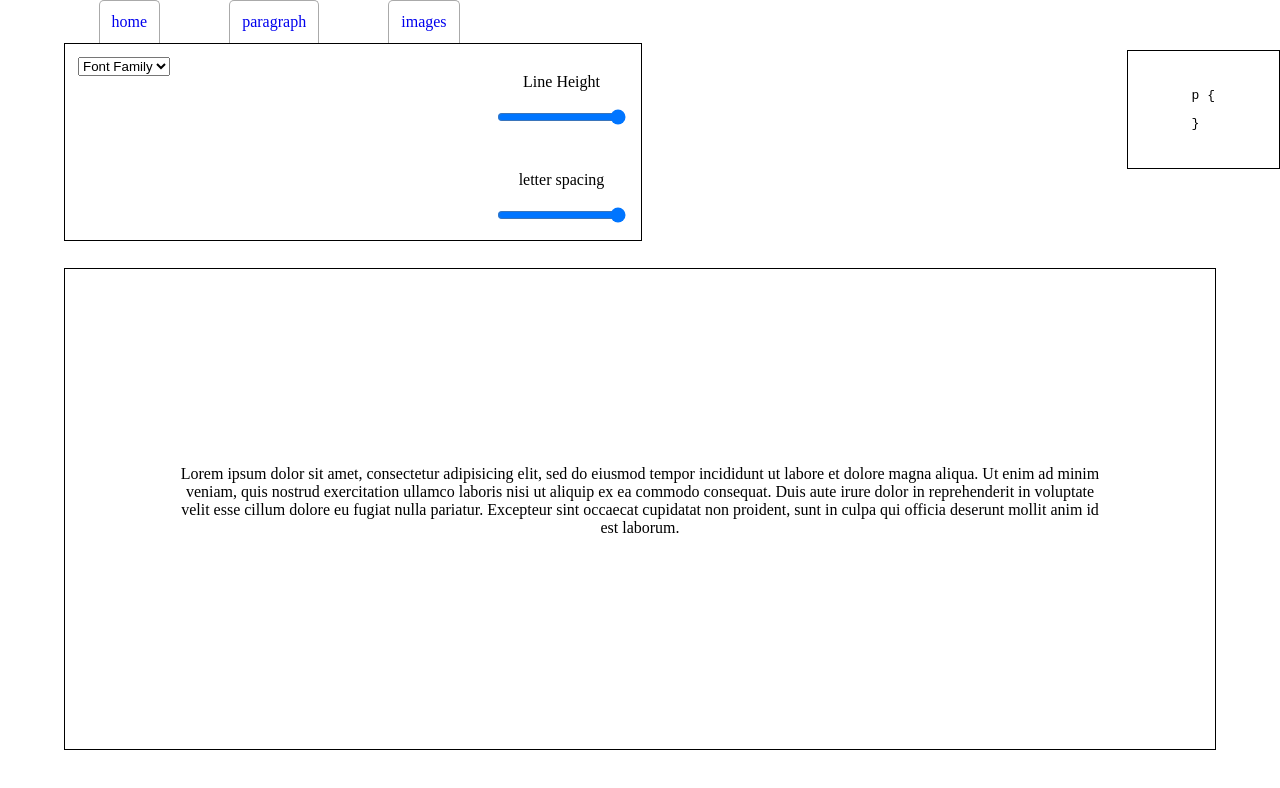
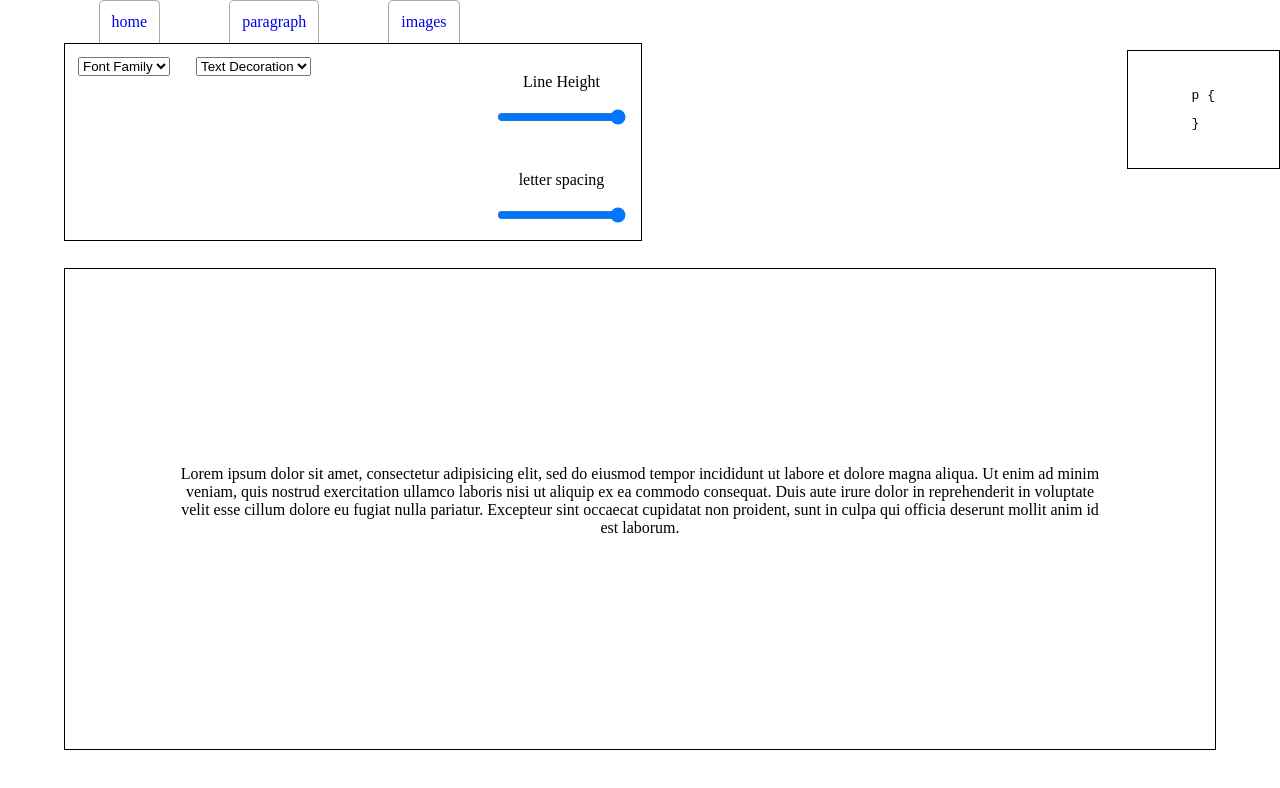
Before and after one commit to bakerTX/sandbox, a React (Create React App) app: page / in a window 1280 px wide. Both pictures are taken after a click on the link "paragraph". Shown: the top 788 px of the page. Built offline with nearby package versions, Linux system fonts and the light colour scheme.

Commit message:
Added text decoration control

```diff
--- a/src/components/ControlBoards/ImagesControllers/Position.js
+++ b/src/components/ControlBoards/ImagesControllers/Position.js
@@ -36,7 +36,6 @@ class Position extends Component {
 
     let image = document.getElementById("supermoon");
     image.style.position = selectedPosition;
-
   }
 
 _changePositionMargin(e){
--- a/src/components/ControlBoards/ParagraphCB.js
+++ b/src/components/ControlBoards/ParagraphCB.js
@@ -2,6 +2,7 @@ import React, { Component } from 'react';
 import FontFamily from './ParagraphControllers/FontFamily';
 import LineHeight from './ParagraphControllers/LineHeight';
 import LetterSpacing from './ParagraphControllers/LetterSpacing';
+import TextDecoration from './ParagraphControllers/TextDecoration';
 
 class ControlBoard extends Component {
   constructor(props){
@@ -9,7 +10,8 @@ class ControlBoard extends Component {
     this.state = {
       newLineHeight: 0,
       newLetterSpacing: 0,
-      newFontFamily: ''
+      newFontFamily: '',
+      newTextDecoration: ''
     }
 
     this._changeSnippet = this._changeSnippet.bind(this);
@@ -29,6 +31,10 @@ class ControlBoard extends Component {
       this.setState({
         newFontFamily: newValue
       })
+    } else if (which === "text-decoration"){
+      this.setState({
+        newTextDecoration: newValue
+      })
     }
   }
 
@@ -38,6 +44,7 @@ class ControlBoard extends Component {
         <FontFamily changeSnippet={this._changeSnippet}/>
         <LineHeight changeSnippet={this._changeSnippet}/>
         <LetterSpacing changeSnippet={this._changeSnippet}/>
+        <TextDecoration changeSnippet={this._changeSnippet}/>
 
         <div id="snippet-holder">
 
@@ -59,6 +66,11 @@ class ControlBoard extends Component {
             {`font-family: `}{this.state.newFontFamily}{`;`}
             </pre>
           </div>
+          <div id="text-decoration-snippet">
+            <pre>
+            {`text-decoration: `}{this.state.newTextDecoration}{`;`}
+            </pre>
+          </div>
 
           <pre>
             {`}`}
--- /dev/null
+++ b/src/components/ControlBoards/ParagraphControllers/TextDecoration.js
@@ -0,0 +1,40 @@
+import React, { Component } from 'react';
+
+class TextDecoration extends Component {
+  constructor(props){
+    super(props);
+    this._changeTextDecoration = this._changeTextDecoration.bind(this);
+  }
+
+  _changeTextDecoration(e){
+      let selectedTextDecoration = e.target.value;
+
+      // send newFontFamily up to the control board
+      this.props.changeSnippet('text-decoration', selectedTextDecoration);
+
+      // Change the css Class of the paragraph
+      let paragraph = document.getElementById("paragraph-example");
+      paragraph.style.textDecoration = selectedTextDecoration;
+
+      // set the containing div of the code snippet from hidden to block
+      let snippet = document.getElementById('text-decoration-snippet');
+      snippet.style.display = 'block';
+  }
+
+  render() {
+    return (
+      <div id="text-decoration-container" className="controller-container">
+        {/* <p id="font-family-control">Font Family</p> */}
+        <select onChange={this._changeTextDecoration}>
+          <option selected disabled>Text Decoration</option>
+          <option value="line-through">line-through</option>
+          <option value="underline">underline</option>
+          <option value="overline">overline</option>
+
+        </select>
+      </div>
+    );
+  }
+}
+
+export default TextDecoration;
```
